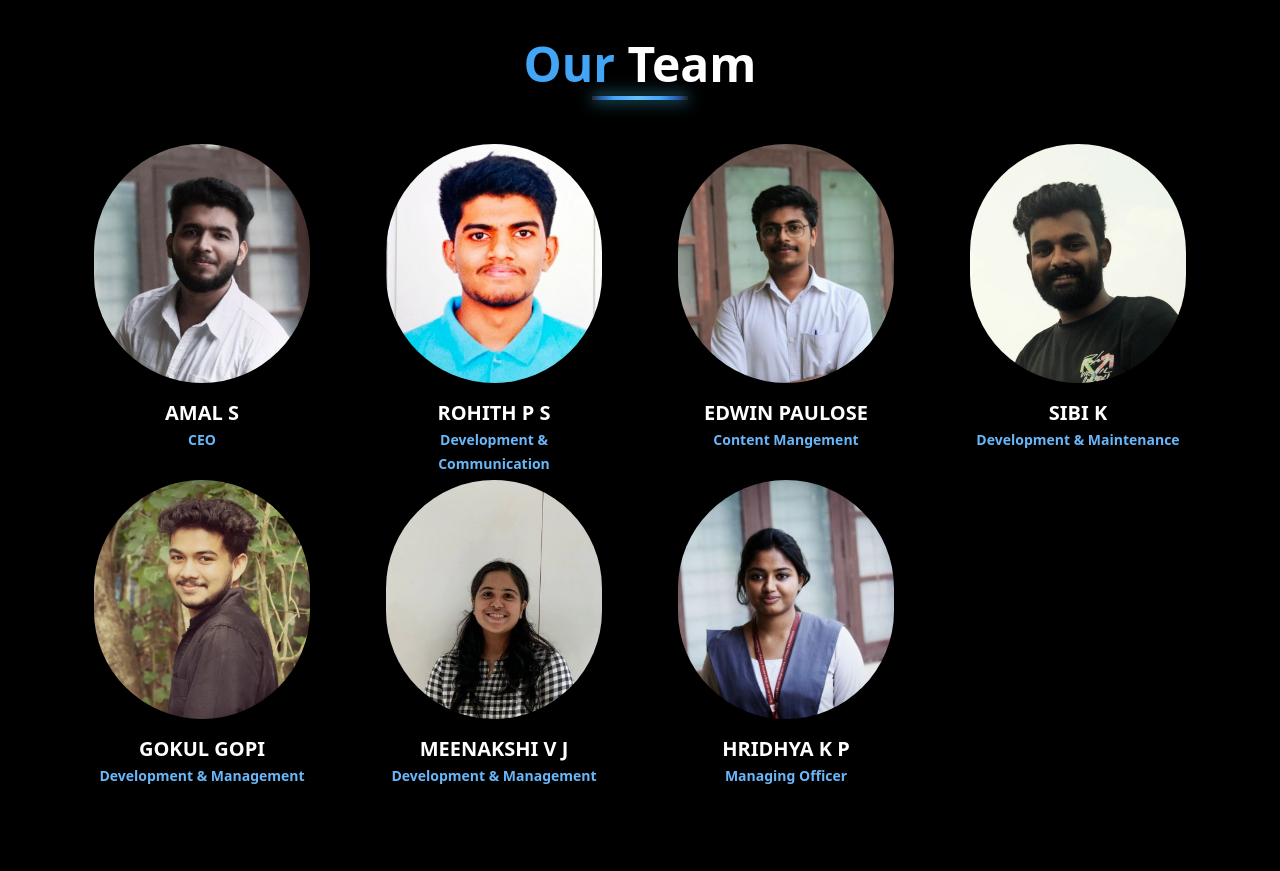
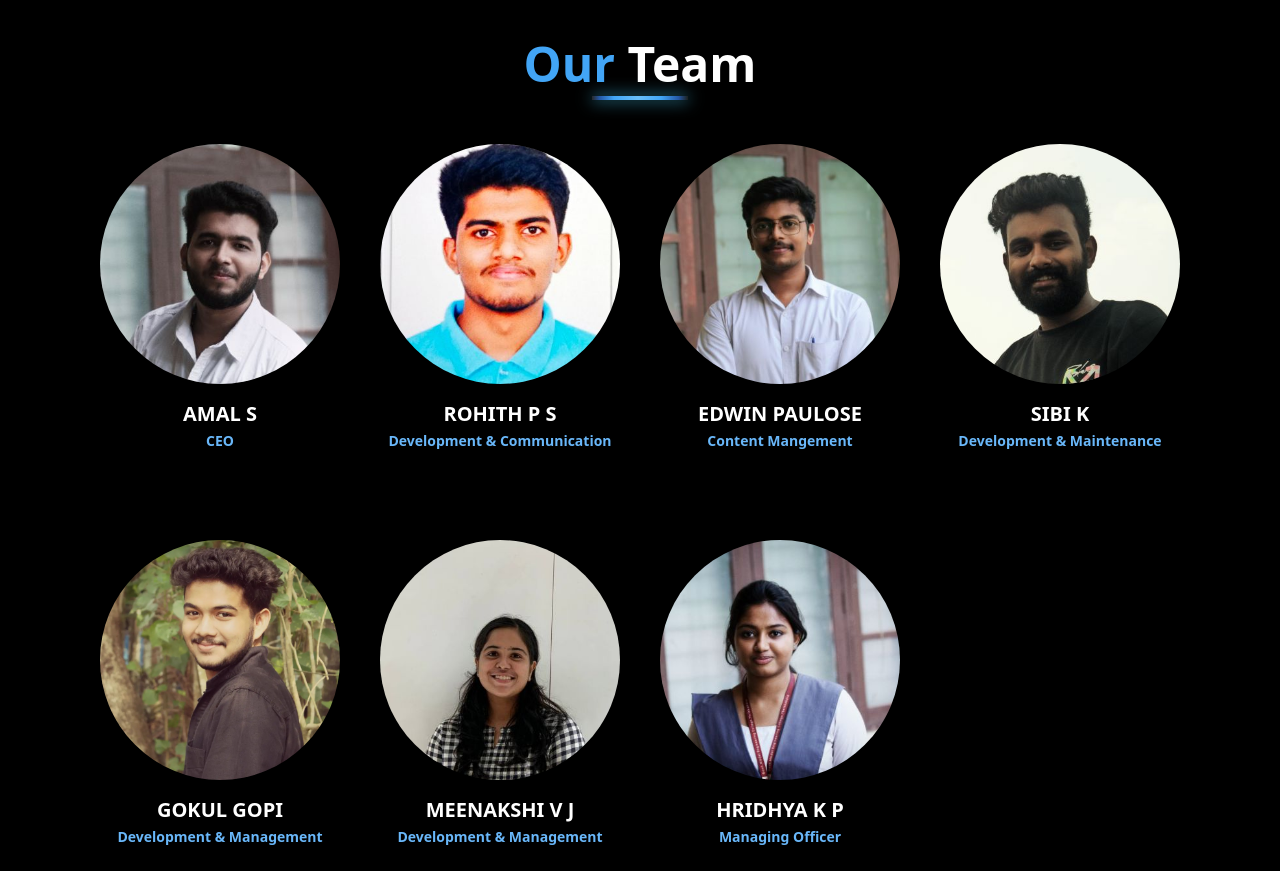
Before and after one commit to zetrel-in/zetrel_website, a website: page public/index.html in a window 1280 px wide. Shown: the part 2080-2951 px from the top of the page. Drawn offline with Linux system fonts and the light colour scheme.

Commit message:
Round shape fixed for team members photo. little change in size and alignment of image is made

```diff
--- a/public/index.html
+++ b/public/index.html
@@ -58,7 +58,7 @@
         <!--logo scrolling begins(not working)-->
          <section class="overflow-hidden relative">
             <div class="flex animate-loop-scroll p-6">
-                <div class="flex space-x-20">
+                <div class="flex space-x-10 lg:space-x-20">
                     <img loading="lazy" src="Images/MEC.png" class="max-w-none imgscroll" alt="college-logo" />
                     <img loading="lazy" src="Images/aisat_png.png" class="max-w-none imgscroll" alt="college-logo"/>
                     <img loading="lazy" src="Images/ASIET.png" class="max-w-none imgscroll" alt="college-logo" />
@@ -70,7 +70,7 @@
                     <img loading="lazy" src="Images/mace color logo resize(1).png" class="max-w-none imgscroll" alt="college-logo" />
 
                 </div>
-                <div class="flex space-x-20 ml-20">
+                <div class="flex space-x-10  lg:space-x-20 ml-10 lg:ml-20">
                     <img loading="lazy" src="Images/MEC.png" class="max-w-none imgscroll" alt="Image 1" />
                     <img loading="lazy" src="Images/aisat_png.png" class="max-w-none imgscroll" alt="Image 1" />
                     <img loading="lazy" src="Images/ASIET.png" class="max-w-none imgscroll" alt="Image 2" />
@@ -81,7 +81,7 @@
                     <img loading="lazy" src="Images/RIST-removebg-preview.png" class="max-w-none imgscroll" alt="Image 7" />
                     <img loading="lazy" src="Images/mace color logo resize(1).png" class="max-w-none imgscroll" alt="Image 8" />
                 </div>
-                <div class="flex space-x-20 ml-20">
+                <div class="flex space-x-10 lg:space-x-20 ml-10 lg:ml-20">
                     <img loading="lazy" src="Images/MEC.png" class="max-w-none imgscroll" alt="Image 1" />
                     <img loading="lazy" src="Images/aisat_png.png" class="max-w-none imgscroll" alt="Image 1" />
                     <img loading="lazy" src="Images/ASIET.png" class="max-w-none imgscroll" alt="Image 2" />
@@ -104,7 +104,7 @@
                 </h3>
                 <span class="bar mt-2"></span>
             </div>
-            <div class="px-10 lg:px-28 py-12 grid grid-cols-1 lg:grid-cols-2 text-white mt-5">
+            <div class="px-10 lg:px-28 py-12 grid grid-cols-1 lg:grid-cols-2 text-white mt-5 items-center">
                 <div class="our-goal-div lg:border-r-[1px] lg:border-b-[1px]">
                     <h4 class="text-xl font-bold">Cultivate Talent</h4>
                     <p class="our-goal-p">
@@ -161,7 +161,8 @@
                                 <p>Explore the cutting edge of game development with our Unreal Engine course.
                                     Learn to harness the power of this high-performance engine to craft stunning
                                     visuals and complex gameplay. Develop your skills in scripting, level design, and
-                                    optimization to create next-level gaming experiences.</p>
+                                    optimization to create next-level gaming experiences.
+                                </p>
                             </div>
                         </div>
                     </div>
@@ -175,7 +176,8 @@
                                 <p>Unlock the potential of game creation with our Unity Engine course. Discover
                                     how to design, develop, and deploy interactive experiences using this industry
                                     leading platform. Gain hands-on experience with Unity's robust features and
-                                    tools to create engaging games. </p>
+                                    tools to create engaging games.
+                                </p>
                             </div>
                         </div>
                     </div>
@@ -197,72 +199,89 @@
 
             </div>
         </section>
-        <section class="text-white"> <!--Team Details Begin here-->
+
+        <!--Team Details Begin here-->
+        <section class="text-white">
             <div class="flex justify-center items-center p-8 flex-col">
                 <h2 class="text-white text-5xl font-bold">
                     <span class="text-logoblue2">Our </span>Team
                 </h2>
                 <span class="bar mt-2"></span>
             </div>
-            <div class="flex flex-wrap mx-4 px-10">
-                <div class="w-full md:w-1/2 lg:w-1/3 xl:w-1/4 px-4 mb-24">
-                  <div class="max-w-xs md:max-w-none mx-auto h-60 w-60 pt-3 px-3 pb-5 rounded-full">
-                    <img class="block mb-4 object-cover rounded-full" src="Images/Amal.jpg" alt="">
-                    <div class="text-center">
+            <div class="flex flex-wrap mx-4 px-16">
+                <div class="w-full md:w-1/2 lg:w-1/3 xl:w-1/4 px-4 mb-14">
+                  <div class="max-w-xs md:max-w-none mx-auto pt-3 px-3 pb-5 flex flex-col items-center">
+                    <div class="w-60 h-60 rounded-[50%] relative overflow-hidden">
+                        <img class="block object-cover" src="Images/Amal.jpg" alt="">
+                    </div>
+                    <div class="text-center mt-4">
                         <h5 class="text-xl font-bold text-white">AMAL S</h5>
                         <span class="text-sm font-bold text-logoblue1">CEO</span>
                     </div>
                   </div>
                 </div>
-                <div class="w-full md:w-1/2 lg:w-1/3 xl:w-1/4 px-4 mb-24">
-                    <div class="max-w-xs md:max-w-none mx-auto h-60 w-60 pt-3 px-3 pb-5 rounded-full">
-                      <img class="block mb-4 object-cover rounded-full" src="Images/Rohith.jpg" alt="">
-                      <div class="text-center">
+                <div class="w-full md:w-1/2 lg:w-1/3 xl:w-1/4 px-4 mb-14">
+                    <div class="max-w-xs md:max-w-none mx-auto pt-3 px-3 pb-5 flex flex-col items-center">
+                        <div class="w-60 h-60 rounded-[50%] relative overflow-hidden">
+                            <img class="team-img" src="Images/Rohith.jpg" alt="">
+                        </div>
+                        <div class="text-center mt-4">
                             <h5 class="text-xl font-bold text-white">ROHITH P S</h5>
                             <span class="text-sm font-bold text-logoblue1">Development & Communication</span>
                         </div>
                     </div>
                   </div>
-                  <div class="w-full md:w-1/2 lg:w-1/3 xl:w-1/4 px-4 mb-24">
-                    <div class="max-w-xs md:max-w-none mx-auto h-60 w-60 pt-3 px-3 pb-5 rounded-full">
-                      <img class="block mb-4 object-cover rounded-full" src="Images/Edwin.jpg" alt="">
-                      <div class="text-center">
+                  <div class="w-full md:w-1/2 lg:w-1/3 xl:w-1/4 px-4 mb-14">
+                    <div class="max-w-xs md:max-w-none mx-auto pt-3 px-3 pb-5 flex flex-col items-center">
+                        <div class="w-60 h-60 rounded-[50%] relative overflow-hidden">
+                            <img class="team-img" src="Images/Edwin.jpg" alt="">
+                        </div>
+                        <div class="text-center mt-4">
                             <h5 class="text-xl font-bold text-white">EDWIN PAULOSE</h5>
                             <span class="text-sm font-bold text-logoblue1">Content Mangement</span>
                         </div>
                     </div>
                   </div>
-                  <div class="w-full md:w-1/2 lg:w-1/3 xl:w-1/4 px-4 mb-24">
-                    <div class="max-w-xs md:max-w-none mx-auto h-60 w-60 pt-3 px-3 pb-5 rounded-full">
-                      <img class="block mb-4 object-cover rounded-full" src="Images/Sibi.jpg" alt="">
-                      <div class="text-center">
+                  <div class="w-full md:w-1/2 lg:w-1/3 xl:w-1/4 px-4 mb-14">
+                    <div class="max-w-xs md:max-w-none mx-auto pt-3 px-3 pb-5 flex flex-col items-center">
+                        <div class="w-60 h-60 rounded-[50%] relative overflow-hidden">
+                            <img class="team-img" src="Images/Sibi.jpg" alt="">
+                        </div>
+                        <div class="text-center mt-4">
                             <h5 class="text-xl font-bold text-white">SIBI K</h5>
                             <span class="text-sm font-bold text-logoblue1">Development & Maintenance</span>
                         </div>
                     </div>
                   </div>
-                  <div class="w-full md:w-1/2 lg:w-1/3 xl:w-1/4 px-4 mb-24">
-                    <div class="max-w-xs md:max-w-none mx-auto h-60 w-60 pt-3 px-3 pb-5 rounded-full">
-                      <img class="block mb-4 object-cover rounded-full" src="Images/Gokul_Gopi.png" alt="">
-                      <div class="text-center">
+                  <div class="w-full md:w-1/2 lg:w-1/3 xl:w-1/4 px-4 mb-14">
+                    <div class="max-w-xs md:max-w-none mx-auto pt-3 px-3 pb-5 flex flex-col items-center">
+                        <div class="w-60 h-60 rounded-[50%] relative overflow-hidden">
+                            <img class="team-img" src="Images/Gokul_Gopi.png" alt="">
+                        </div>
+
+                      <div class="text-center mt-4">
                         <h5 class="text-xl font-bold text-white">GOKUL GOPI</h5>
                         <span class="text-sm font-bold text-logoblue1">Development & Management</span>
                       </div>
                     </div>
                   </div>
-                  <div class="w-full md:w-1/2 lg:w-1/3 xl:w-1/4 px-4 mb-24">
-                    <div class="max-w-xs md:max-w-none mx-auto h-60 w-60 pt-3 px-3 pb-5 rounded-full">
-                      <img class="block mb-4 object-cover rounded-full" src="Images/Meenakshy.jpg" alt="">
-                      <div class="text-center">
+                  <div class="w-full md:w-1/2 lg:w-1/3 xl:w-1/4 px-4 mb-14">
+                    <div class="max-w-xs md:max-w-none mx-auto pt-3 px-3 pb-5 flex flex-col items-center">
+                        <div class="w-60 h-60 rounded-[50%] relative overflow-hidden">
+                            <img class="team-img" src="Images/Meenakshy.jpg" alt="">
+                        </div>
+                      <div class="text-center mt-4">
                         <h5 class="text-xl font-bold text-white">MEENAKSHI V J</h5>
                         <span class="text-sm font-bold text-logoblue1">Development & Management</span>
                       </div>
                     </div>
                   </div>
-                  <div class="w-full md:w-1/2 lg:w-1/3 xl:w-1/4 px-4 mb-24">
-                    <div class="max-w-xs md:max-w-none mx-auto h-60 w-60 pt-3 px-3 pb-5 rounded-full">
-                      <img class="block mb-4 object-cover rounded-full" src="Images/Hridhya.jpg" alt="">
-                      <div class="text-center">
+                  <div class="w-full md:w-1/2 lg:w-1/3 xl:w-1/4 px-4 mb-14">
+                    <div class="max-w-xs md:max-w-none mx-auto pt-3 px-3 pb-5 flex flex-col items-center">
+                        <div class="w-60 h-60 rounded-[50%] relative overflow-hidden">
+                            <img class="team-img" src="Images/Hridhya.jpg" alt="">
+                        </div>
+                      <div class="text-center mt-4">
                         <h5 class="text-xl font-bold text-white">HRIDHYA K P</h5>
                         <span class="text-sm font-bold text-logoblue1">Managing Officer</span>
                       </div>
@@ -284,7 +303,7 @@
 
             <div class="flex justify-between flex-col lg:flex-row mt-10">
                 <div>dummy</div>
-                <div class="w-full lg:w-[60%] border border-logoblue2 p-7">
+                <div class="w-full lg:w-[50%] border border-logoblue2 p-7">
                     <h3 class="uppercase text-4xl">contact us</h3>
                     <form action="" class="mt-4">
                         <div class="flex justify-between flex-col lg:flex-row">
--- a/src/styles.css
+++ b/src/styles.css
@@ -120,6 +120,23 @@
   @apply bg-black border-b border-b-gray-500  pt-3 pr-3 pb-2 w-full lg:w-[49%] mt-6 placeholder:font-light focus:outline-none focus:border-b-gray-300
 }
 
+/* our team  */
+@layer components{
+  .team-img{
+    min-width: 100%;
+    min-height: 100%;
+    width: auto;
+    height: auto;
+    position: absolute;
+    left: 50%;
+    top: 50%;
+    -webkit-transform: translate(-50%, -50%);
+    -moz-transform: translate(-50%, -50%);
+    -ms-transform: translate(-50%, -50%);
+    transform: translate(-50%, -50%);
+  }
+}
+
 
 
 
```
Also changed, not shown: public/styles.css. Lines whose indentation alone changed are shown as unchanged.
